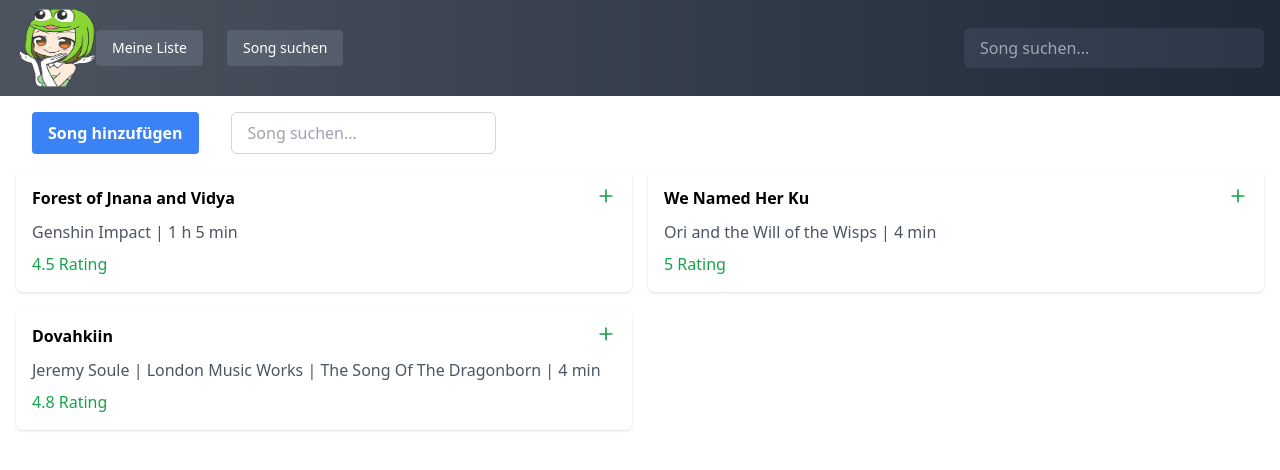
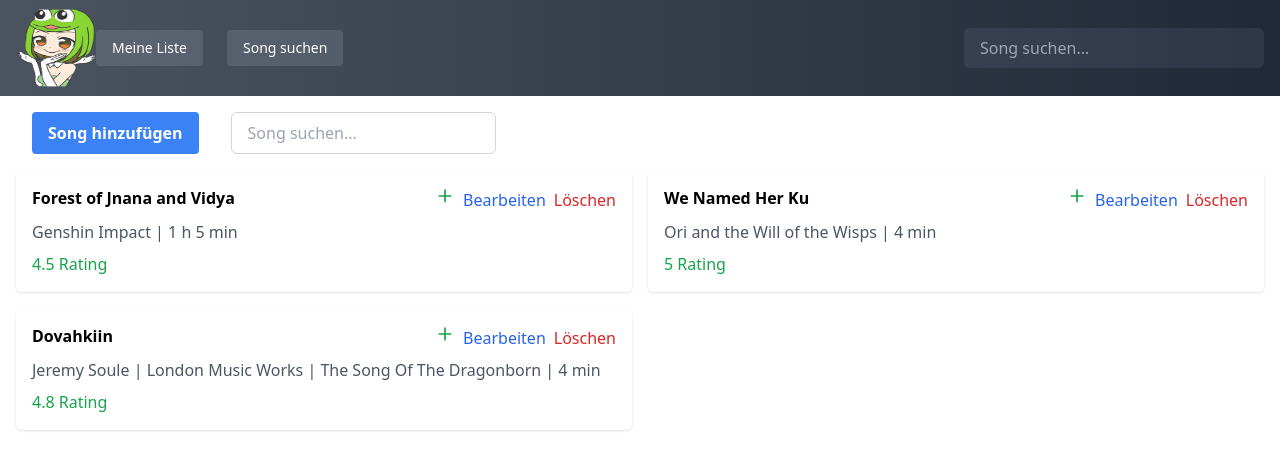
Before and after one commit to dominictosku/Mongo-Python, a Vue app in the folder jukebox/: page / in a window 1280 px wide. Shown: the top 470 px of the page. Built offline with nearby package versions, Linux system fonts and the light colour scheme.

Commit message:
feat: property added

```diff
--- a/jukebox/src/views/HomeView.vue
+++ b/jukebox/src/views/HomeView.vue
@@ -9,7 +9,7 @@
         <!--  -->
         <div class="grid grid-cols-1 md:grid-cols-2 gap-4">
             <div v-for="song in filteredSongs" :key="song.id" class="bg-white rounded-md shadow p-4">
-                <Song :song="song" />
+                <Song :song="song" :showCRUDButtons="true" />
             </div>
         </div>
     </div>
--- a/jukebox/src/views/ListsView.vue
+++ b/jukebox/src/views/ListsView.vue
@@ -11,7 +11,7 @@
         </div>
         <div class="grid grid-cols-1 md:grid-cols-2 gap-4 max-h-[405px] overflow-y-auto border-2 border-gray-500 px-2" :class="filteredSongs == null ? 'py-1' : ''">
             <div v-for="song in filteredSongs" :key="song.id" class="bg-white rounded-md shadow p-4">
-                <Song :song="song" />
+                <Song :song="song" :showCRUDButtons="false" />
             </div>
         </div>
     </div>
```
